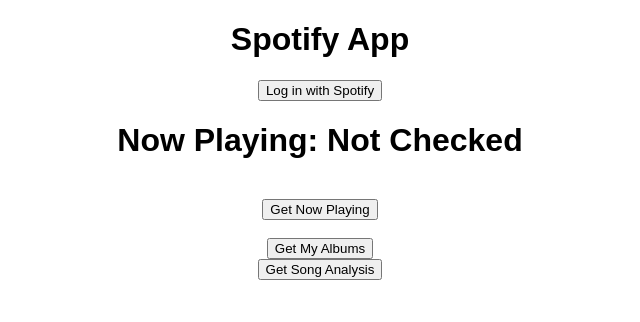
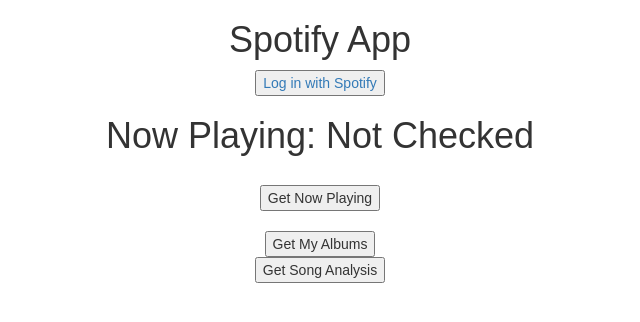
Before and after one commit to H0bbyist/soloProject, a React (Create React App) app in the folder spotify-app/: page / in a window 1280 px wide. Shown: the top 322 px of the page, without its empty margins (320-960 px from the left). Built offline with nearby package versions, Linux system fonts and the light colour scheme; what spotify-web-api-js would draw is missing.

Commit message:
created routes router and made first home page

```diff
--- a/spotify-app/package.json
+++ b/spotify-app/package.json
@@ -4,8 +4,10 @@
   "private": true,
   "dependencies": {
     "react": "^16.3.2",
+    "react-bootstrap": "^0.32.1",
     "react-dom": "^16.3.2",
     "react-redux": "^5.0.7",
+    "react-router-dom": "^4.2.2",
     "react-scripts": "1.1.4",
     "redux": "^4.0.0",
     "spotify-web-api-js": "^0.24.0"
--- a/spotify-app/public/index.html
+++ b/spotify-app/public/index.html
@@ -4,21 +4,12 @@
     <meta charset="utf-8">
     <meta name="viewport" content="width=device-width, initial-scale=1, shrink-to-fit=no">
     <meta name="theme-color" content="#000000">
-    <!--
-      manifest.json provides metadata used when your web app is added to the
-      homescreen on Android. See https://developers.google.com/web/fundamentals/engage-and-retain/web-app-manifest/
-    -->
+
     <link rel="manifest" href="%PUBLIC_URL%/manifest.json">
     <link rel="shortcut icon" href="%PUBLIC_URL%/favicon.ico">
-    <!--
-      Notice the use of %PUBLIC_URL% in the tags above.
-      It will be replaced with the URL of the `public` folder during the build.
-      Only files inside the `public` folder can be referenced from the HTML.
 
-      Unlike "/favicon.ico" or "favicon.ico", "%PUBLIC_URL%/favicon.ico" will
-      work correctly both with client-side routing and a non-root public URL.
-      Learn how to configure a non-root public URL by running `npm run build`.
-    -->
+    <link rel="stylesheet" href="https://maxcdn.bootstrapcdn.com/bootstrap/3.3.7/css/bootstrap.min.css" integrity="sha384-BVYiiSIFeK1dGmJRAkycuHAHRg32OmUcww7on3RYdg4Va+PmSTsz/K68vbdEjh4u" crossorigin="anonymous">
+
     <title>React App</title>
   </head>
   <body>
@@ -26,15 +17,6 @@
       You need to enable JavaScript to run this app.
     </noscript>
     <div id="root"></div>
-    <!--
-      This HTML file is a template.
-      If you open it directly in the browser, you will see an empty page.
 
-      You can add webfonts, meta tags, or analytics to this file.
-      The build step will place the bundled scripts into the <body> tag.
-
-      To begin the development, run `npm start` or `yarn start`.
-      To create a production bundle, use `npm run build` or `yarn build`.
-    -->
   </body>
 </html>
--- a/spotify-app/src/App.js
+++ b/spotify-app/src/App.js
@@ -1,43 +1,21 @@
 import React, { Component } from 'react';
+import { BrowserRouter as Router, Route } from 'react-router-dom';
 import './App.css';
 
-import Header from './components/Header';
-import NowPlaying from './components/NowPlaying';
-import MyAlbums from './components/MyAlbums';
+import Home from './routes/Home';
 
 
-import Spotify from 'spotify-web-api-js';
-const spotify = new Spotify();
 
 class App extends Component {
-  constructor(props) {
-    super(props);
-    const params = this.getHashParams();
-    if (params.access_token) {
-      spotify.setAccessToken(params.access_token);
-    }
-  }
 
-  getHashParams() {
-    var hashParams = {};
-    var e, r = /([^&;=]+)=?([^&;]*)/g,
-        q = window.location.hash.substring(1);
-    while ( e = r.exec(q)) {
-       hashParams[e[1]] = decodeURIComponent(e[2]);
-    }
-    console.log(hashParams)
-    return hashParams;
-  }
 
   render() {
     return (
-      <div className="App">
-
-        <Header />
-        <NowPlaying />
-        <MyAlbums />
-
-      </div>
+      <Router>
+          <div>
+            <Route exat path="/" component={Home} />
+          </div>
+      </Router>
     );
   }
 }
--- a/spotify-app/src/components/Header.js
+++ b/spotify-app/src/components/Header.js
@@ -8,7 +8,7 @@
             <div>
                 <h1>Spotify App</h1>
                 <a href="http://localhost:8888">
-                <button>Log in with Spotify</button>
+                    <button>Log in with Spotify</button>
                 </a>
             </div>
         )
--- /dev/null
+++ b/spotify-app/src/routes/Home.js
@@ -0,0 +1,42 @@
+import React, { Component } from 'react';
+import '../App.css';
+
+import Header from '../components/Header';
+import NowPlaying from '../components/NowPlaying';
+import MyAlbums from '../components/MyAlbums';
+
+import Spotify from 'spotify-web-api-js';
+const spotify = new Spotify();
+
+class Home extends Component {
+    constructor(props) {
+        super(props);
+        const params = this.getHashParams();
+        if (params.access_token) {
+          spotify.setAccessToken(params.access_token);
+        }
+      }
+
+      getHashParams() {
+        var hashParams = {};
+        var e, r = /([^&;=]+)=?([^&;]*)/g,
+            q = window.location.hash.substring(1);
+        while ( e = r.exec(q)) {
+           hashParams[e[1]] = decodeURIComponent(e[2]);
+        }
+        console.log(hashParams)
+        return hashParams;
+      }
+
+    render() {
+        return(
+            <div className="App">
+                <Header />
+                <NowPlaying />
+                <MyAlbums />
+            </div>
+        )
+    }
+}
+
+export default Home
```
Also changed, not shown: 1 other file (tests, documents, lock files or other folders).
